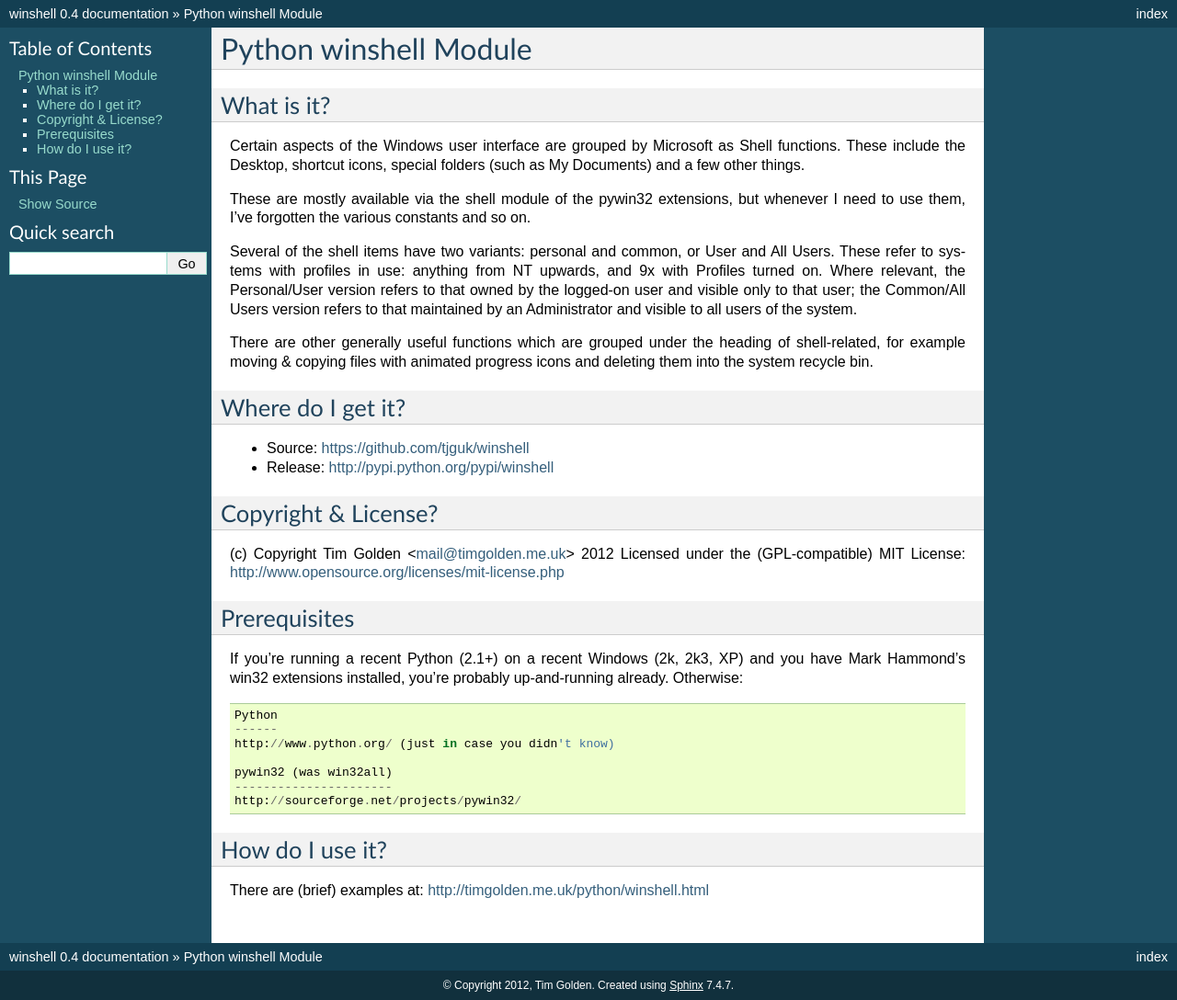
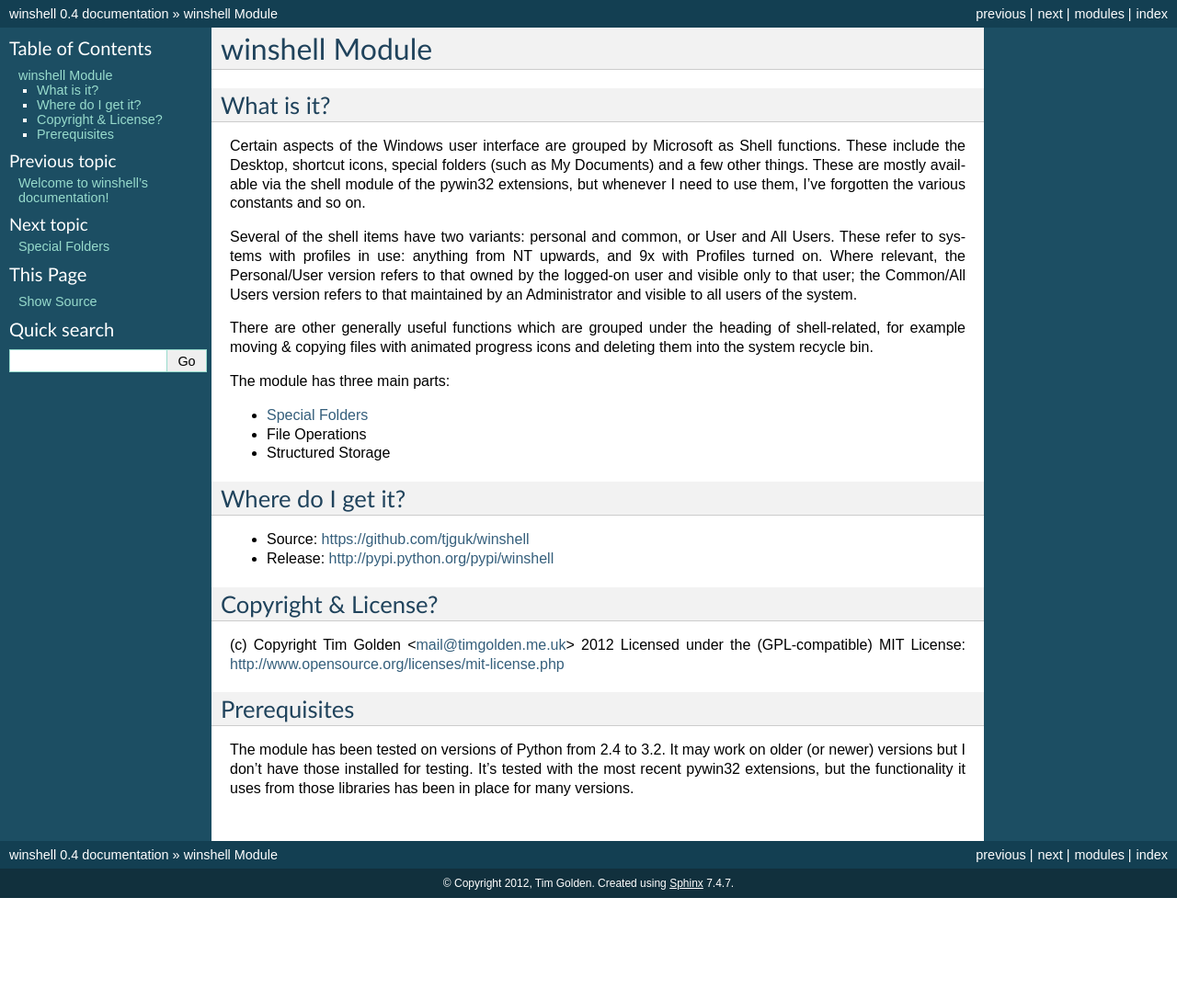
Before and after one commit to tjguk/winshell, a Sphinx documentation site: the page built from docs/readme.rst, in a window 1280 px wide. Shown: the whole page at 92% size. Built offline with Sphinx 7.4.7, drawn with Linux system fonts in a browser that asks for light colours; pages that are not in the unit, such as notebooks, are missing from menus; after the commit the page ends 977 px from its top, so only the background shows below that.

Commit message:
Add simple documentation for special folders

```diff
--- a/docs/readme.rst
+++ b/docs/readme.rst
@@ -1,14 +1,12 @@
-**********************
-Python winshell Module
-**********************
+winshell Module
+***************
 
 What is it?
-===========
+-----------
 
 Certain aspects of the Windows user interface are grouped by
 Microsoft as Shell functions. These include the Desktop, shortcut
 icons, special folders (such as My Documents) and a few other things.
-
 These are mostly available via the shell module of the pywin32
 extensions, but whenever I need to use them, I've forgotten the
 various constants and so on.
@@ -26,41 +24,32 @@
 with animated progress icons and deleting them into the system
 recycle bin.
 
+The module has three main parts:
+
+* :doc:`special-folders`
+* File Operations
+* Structured Storage
+
 
 Where do I get it?
-==================
+------------------
 
 * Source: https://github.com/tjguk/winshell
-
 * Release: http://pypi.python.org/pypi/winshell
 
 
 Copyright & License?
-====================
+--------------------
 
 (c) Copyright Tim Golden <mail@timgolden.me.uk> 2012
 Licensed under the (GPL-compatible) MIT License:
 http://www.opensource.org/licenses/mit-license.php
 
 
+Prerequisites
+-------------
 
-Prerequisites
-=============
-
-If you're running a recent Python (2.1+) on a recent Windows (2k, 2k3, XP)
-and you have Mark Hammond's win32 extensions installed, you're probably
-up-and-running already. Otherwise::
-
-  Python
-  ------
-  http://www.python.org/ (just in case you didn't know)
-
-  pywin32 (was win32all)
-  ----------------------
-  http://sourceforge.net/projects/pywin32/
-
-
-How do I use it?
-================
-
-There are (brief) examples at: http://timgolden.me.uk/python/winshell.html
+The module has been tested on versions of Python from 2.4 to 3.2. It may work
+on older (or newer) versions but I don't have those installed for testing.
+It's tested with the most recent pywin32 extensions, but the functionality
+it uses from those libraries has been in place for many versions.
```
Also changed, not shown: docs/index.rst (+4 -13 lines), docs/special-folders.rst (added, +55 -0 lines).
